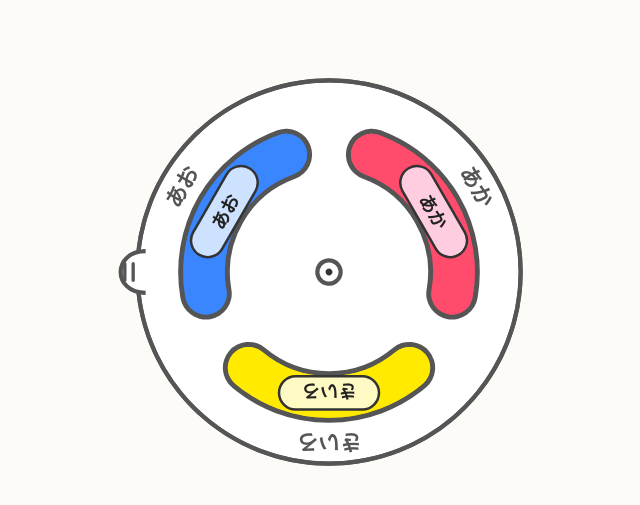
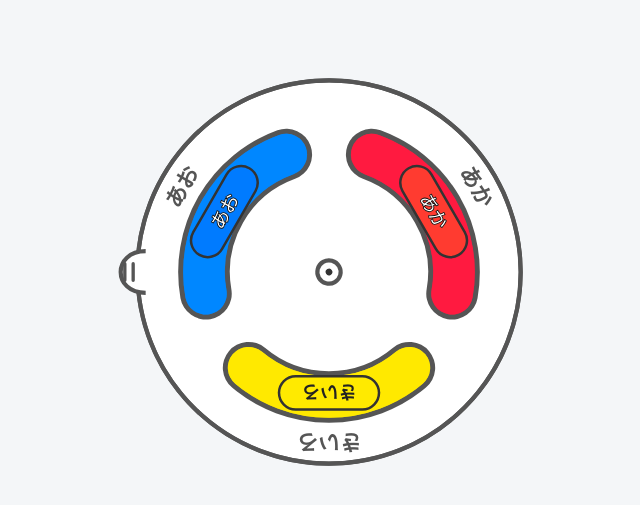
Before and after one commit to imagaYagami/color-game, a plain HTML site: page index.html in a window 1280 px wide. Shown: the part 117-622 px from the top of the page, without its empty margins (311-951 px from the left). Drawn offline with Linux system fonts and the light colour scheme; a web font is replaced by a local one.

Commit message:
Update title and colors in index.html

```diff
--- a/index.html
+++ b/index.html
@@ -3,12 +3,12 @@
 <head>
     <meta charset="UTF-8">
     <meta name="viewport" content="width=device-width, initial-scale=1.0, maximum-scale=1.0, user-scalable=no">
-    <title>いろいろ まぜる (색 섞기)</title>
+    <title>いろいろ まぜる (직관적인 색상 버전)</title>
     <link href="https://fonts.googleapis.com/css2?family=Zen+Maru+Gothic:wght@700;900&display=swap" rel="stylesheet">
     <style>
         body {
-            /* 시각 편안한 배경색 */
-            background-color: #fdfbf7;
+            /* 새 업데이트 확인용 연한 회색 배경 */
+            background-color: #f4f6f8;
             font-family: 'Zen Maru Gothic', 'Malgun Gothic', sans-serif;
             display: flex;
             flex-direction: column;
@@ -54,12 +54,6 @@
             height: 100%;
         }
 
-        /*
-           중요: 윗판 그룹에 mix-blend-mode를 주면 사파리(아이패드)에서
-           제대로 섞이지 않는 버그가 있어서 제외하고,
-           대신 SVG 내부에 직접 opacity(투명도)와 fill을 겹쳐서
-           어디서든 완벽하게 보이도록 수정했습니다.
-        */
         #top-wheel {
             cursor: grab;
             transform-origin: 50% 50%;
@@ -68,9 +62,8 @@
             cursor: grabbing;
         }
 
-        /* 글씨 뒤에 들어가는 둥근 배경 캡슐 */
         .text-bg {
-            transition: fill 0.3s ease; /* 색이 부드럽게 바뀌도록 애니메이션 */
+            transition: fill 0.3s ease;
         }
     </style>
 </head>
@@ -86,26 +79,24 @@
             <defs>
                 <path id="blob" d="M -96.4 -114.9 A 150 150 0 0 1 96.4 -114.9" fill="none" stroke-linecap="round" />
             </defs>
-            <!-- 테두리 -->
             <circle cx="300" cy="300" r="230" fill="white" stroke="#555" stroke-width="5" />
 
-            <!-- 밑판 색상들 -->
             <!-- 빨강 -->
             <g transform="translate(300,300) rotate(60)">
                 <use href="#blob" stroke="#555" stroke-width="62" />
-                <use href="#blob" stroke="#ff4d6d" stroke-width="50" /> <!-- 선명한 핑크빨강 -->
+                <use href="#blob" stroke="#ff1a40" stroke-width="50" />
                 <text x="0" y="-195" font-size="26" font-weight="900" fill="#555" text-anchor="middle">あか</text>
             </g>
             <!-- 노랑 -->
             <g transform="translate(300,300) rotate(180)">
                 <use href="#blob" stroke="#555" stroke-width="62" />
-                <use href="#blob" stroke="#ffea00" stroke-width="50" /> <!-- 선명한 노랑 -->
+                <use href="#blob" stroke="#ffea00" stroke-width="50" />
                 <text x="0" y="-195" font-size="26" font-weight="900" fill="#555" text-anchor="middle">きいろ</text>
             </g>
             <!-- 파랑 -->
             <g transform="translate(300,300) rotate(300)">
                 <use href="#blob" stroke="#555" stroke-width="62" />
-                <use href="#blob" stroke="#3a86ff" stroke-width="50" /> <!-- 선명한 파랑 -->
+                <use href="#blob" stroke="#0088ff" stroke-width="50" />
                 <text x="0" y="-195" font-size="26" font-weight="900" fill="#555" text-anchor="middle">あお</text>
             </g>
         </svg>
@@ -119,32 +110,29 @@
                 <path d="M 235 -10 L 235 10 M 245 -10 L 245 10" stroke="#555" stroke-width="4" stroke-linecap="round" />
             </g>
 
-            <!-- 윗판 색상 (반투명 처리하여 아래판 색과 섞이게 만듦) -->
-            <!-- 윗판 파랑 -->
+            <!-- 윗판 반투명 셀로판지 (비율을 0.7로 최적화하여 섞이는 색이 더 잘 나오게 조정) -->
             <g transform="translate(300,300) rotate(60)">
-                <use href="#blob" stroke="#3a86ff" stroke-width="50" opacity="0.75" />
+                <use href="#blob" stroke="#0088ff" stroke-width="50" opacity="0.7" />
             </g>
-            <!-- 윗판 빨강 -->
             <g transform="translate(300,300) rotate(180)">
-                <use href="#blob" stroke="#ff4d6d" stroke-width="50" opacity="0.75" />
+                <use href="#blob" stroke="#ff1a40" stroke-width="50" opacity="0.7" />
             </g>
-            <!-- 윗판 노랑 -->
             <g transform="translate(300,300) rotate(300)">
-                <use href="#blob" stroke="#ffea00" stroke-width="50" opacity="0.75" />
+                <use href="#blob" stroke="#ffea00" stroke-width="50" opacity="0.7" />
             </g>
 
-            <!-- 이름 + 이름 배경 캡슐 -->
+            <!-- 이름 캡슐 (흰색 글씨 가독성을 위해 stroke 테두리 적용) -->
             <g transform="translate(300,300) rotate(60)">
                 <rect id="bg-0" class="text-bg" x="-60" y="-165" width="120" height="40" rx="20" fill="white" stroke="#333" stroke-width="3" />
-                <text id="text-0" x="0" y="-136" font-size="22" font-weight="900" fill="#222" text-anchor="middle"></text>
+                <text id="text-0" x="0" y="-137" font-size="22" font-weight="900" text-anchor="middle" stroke-width="1" stroke-linejoin="round"></text>
             </g>
             <g transform="translate(300,300) rotate(180)">
                 <rect id="bg-1" class="text-bg" x="-60" y="-165" width="120" height="40" rx="20" fill="white" stroke="#333" stroke-width="3" />
-                <text id="text-1" x="0" y="-136" font-size="22" font-weight="900" fill="#222" text-anchor="middle"></text>
+                <text id="text-1" x="0" y="-137" font-size="22" font-weight="900" text-anchor="middle" stroke-width="1" stroke-linejoin="round"></text>
             </g>
             <g transform="translate(300,300) rotate(300)">
                 <rect id="bg-2" class="text-bg" x="-60" y="-165" width="120" height="40" rx="20" fill="white" stroke="#333" stroke-width="3" />
-                <text id="text-2" x="0" y="-136" font-size="22" font-weight="900" fill="#222" text-anchor="middle"></text>
+                <text id="text-2" x="0" y="-137" font-size="22" font-weight="900" text-anchor="middle" stroke-width="1" stroke-linejoin="round"></text>
             </g>
 
             <circle cx="300" cy="300" r="14" fill="white" stroke="#555" stroke-width="5" />
@@ -158,44 +146,46 @@
 
         let isDragging = false;
         let startAngle = 0;
-        let currentRotation = -120; // 초기 상태: 같은 색끼리 포개어짐
+        let currentRotation = -120;
 
-        // 회전 각도에 따라 글씨와 [글씨 배경색]을 모두 바꿔주는 함수!
         function updateColorFeedback(rotation) {
             let steps = Math.round(rotation / 120);
             let normalizedSteps = ((steps % 3) + 3) % 3;
 
-            const text0 = document.getElementById('text-0');
-            const text1 = document.getElementById('text-1');
-            const text2 = document.getElementById('text-2');
+            // ★ 발달장애 아동을 위한 뚜렷하고 직관적인 크레파스 원색 모음 ★
+            const colorMurasaki = "#9c27b0"; // 아주 선명하고 뚜렷한 보라색
+            const colorMidori   = "#00c853"; // 아주 쨍하고 직관적인 초록색
+            const colorOrange   = "#ff8c00"; // 선명한 귤색/주황색
+            const colorAo       = "#007bff"; // 새파란 파란색
+            const colorAka      = "#ff3b30"; // 새빨간 빨간색
+            const colorKiiro    = "#ffea00"; // 밝은 노란색
 
-            const bg0 = document.getElementById('bg-0');
-            const bg1 = document.getElementById('bg-1');
-            const bg2 = document.getElementById('bg-2');
+            // 캡슐 색상과 글자색을 적용하는 함수
+            function applyStyle(idx, name, bgColor, textColor) {
+                const txt = document.getElementById('text-' + idx);
+                const bg = document.getElementById('bg-' + idx);
 
-            // 색상 코드 정의
-            const colorMurasaki = "#d4b8f5"; // 보라 배경
-            const colorOrange = "#ffd6a5";   // 주황 배경
-            const colorMidori = "#b7e4c7";   // 초록 배경
-            const colorAo = "#cce2ff";       // 파랑 배경
-            const colorAka = "#ffcce0";      // 빨강 배경
-            const colorKiiro = "#fff9c4";    // 노랑 배경
+                txt.textContent = name;
+                bg.style.fill = bgColor;
+
+                // 글씨 색상 적용 (노란색일 때만 검은 글씨, 나머지는 모두 흰 글씨!)
+                txt.setAttribute("fill", textColor);
+                // 흰 글씨가 배경에 묻히지 않도록 얇은 검은 테두리 추가
+                txt.setAttribute("stroke", textColor === "#ffffff" ? "#111" : "none");
+            }
 
             if (normalizedSteps === 0) {
-                // 섞였을 때!
-                text0.textContent = "むらさき"; bg0.style.fill = colorMurasaki;
-                text1.textContent = "おれんじ"; bg1.style.fill = colorOrange;
-                text2.textContent = "みどり";   bg2.style.fill = colorMidori;
+                applyStyle(0, "むらさき", colorMurasaki, "#ffffff");
+                applyStyle(1, "おれんじ", colorOrange, "#ffffff");
+                applyStyle(2, "みどり", colorMidori, "#ffffff");
             } else if (normalizedSteps === 1) {
-                // 한 칸 더 돌려서 섞였을 때!
-                text0.textContent = "みどり";   bg0.style.fill = colorMidori;
-                text1.textContent = "むらさき"; bg1.style.fill = colorMurasaki;
-                text2.textContent = "おれんじ"; bg2.style.fill = colorOrange;
+                applyStyle(0, "みどり", colorMidori, "#ffffff");
+                applyStyle(1, "むらさき", colorMurasaki, "#ffffff");
+                applyStyle(2, "おれんじ", colorOrange, "#ffffff");
             } else if (normalizedSteps === 2) {
-                // 같은 색끼리 겹쳤을 때 (초기 상태)
-                text0.textContent = "あお";     bg0.style.fill = colorAo;
-                text1.textContent = "あか";     bg1.style.fill = colorAka;
-                text2.textContent = "きいろ";   bg2.style.fill = colorKiiro;
+                applyStyle(0, "あお", colorAo, "#ffffff");
+                applyStyle(1, "あか", colorAka, "#ffffff");
+                applyStyle(2, "きいろ", colorKiiro, "#222222"); // 노랑은 검은 글씨
             }
         }
 
```
